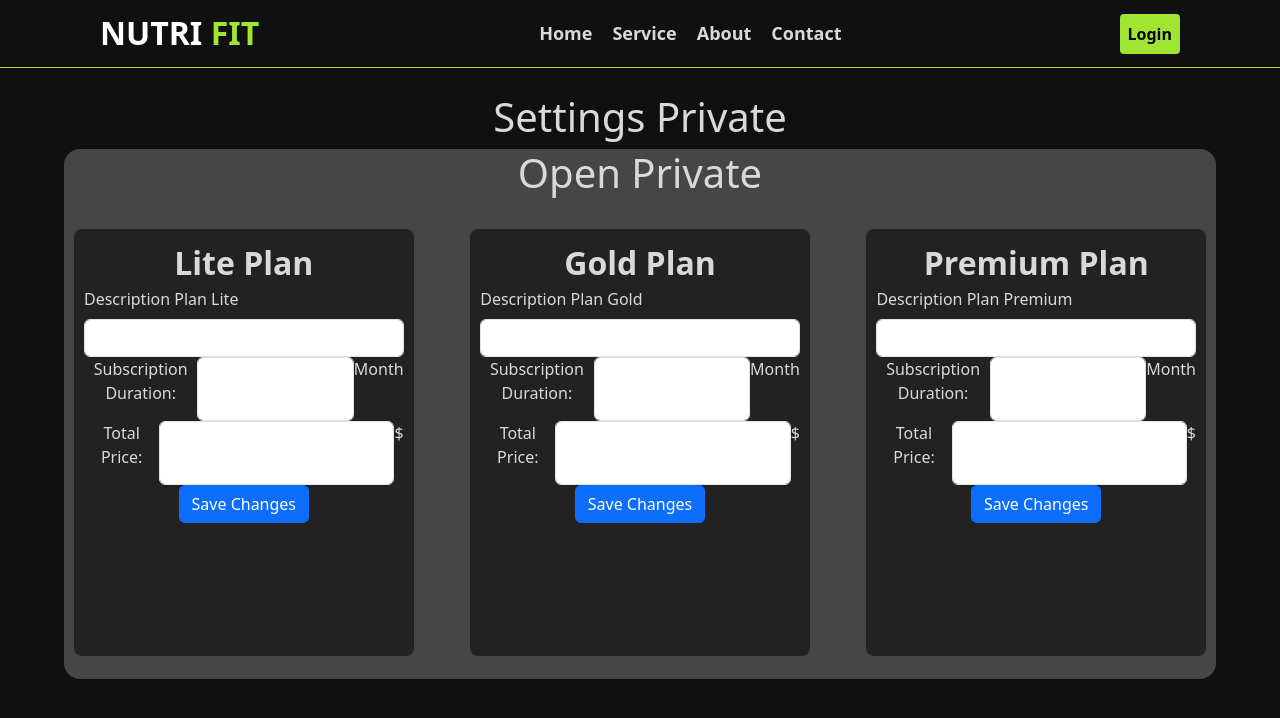
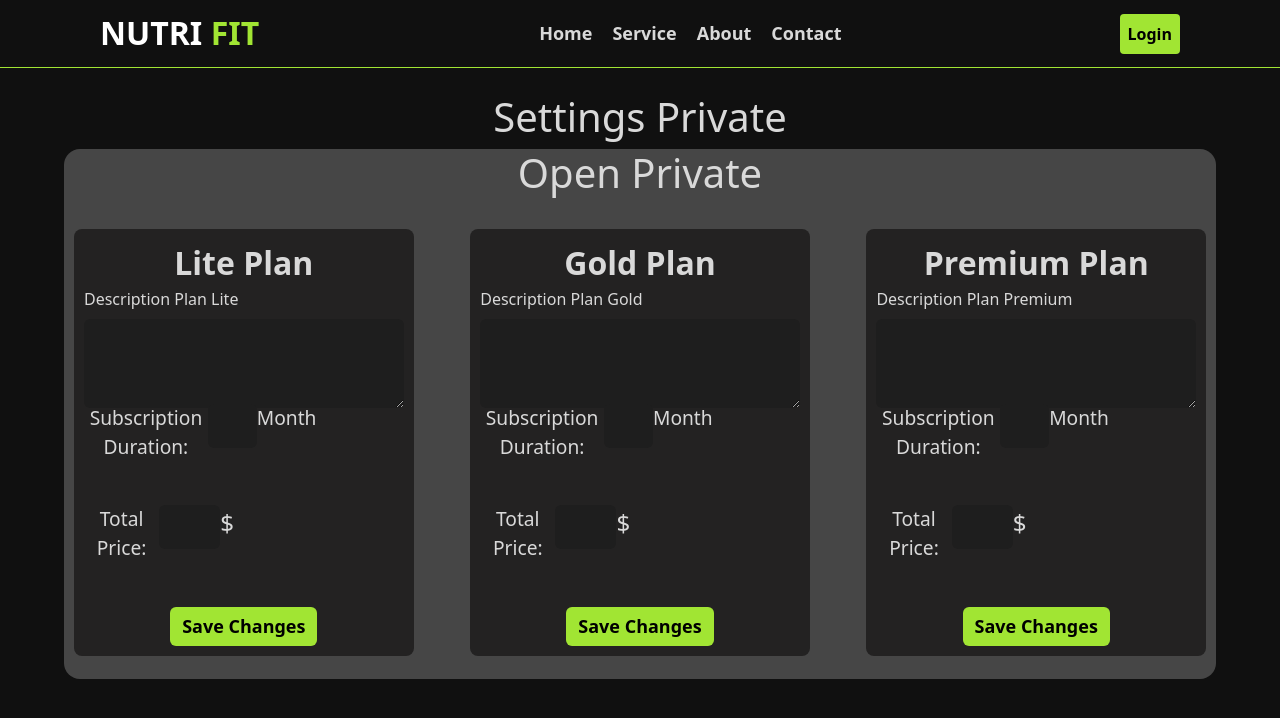
Before and after one commit to usfaql/MERAKI_Academy_Project_5_forked, a React (Create React App) app in the folder frontend/: page /coach/private/setting in a window 1280 px wide. Shown: the top 718 px of the page. Built offline with nearby package versions, Linux system fonts and the light colour scheme.

Commit message:
Some adding On Style Of Setting Component

```diff
--- a/frontend/src/components/Home/CoachPrivate/Settings/Settings.css
+++ b/frontend/src/components/Home/CoachPrivate/Settings/Settings.css
@@ -37,17 +37,33 @@
     flex-direction: column;
     /* justify-content: space-between; */
 }
+.inputs{
+    height: 90% ;
+    display: flex;
+    flex-direction: column;
+    justify-content: space-between;
+}
 .Description-Input{
     text-align: left;
+    height: 25%;
 }
 .Plan-Title{
     font-weight: bold;
     font-size:xx-large ;
 }
 .Sub-Duration,.Price{
+    width: 100%;
     display: flex;
     justify-content: space-between;
 }
 .month,.num-price {
+    width: 100%;
     display: flex;
 }
+.Save-Btn Button{
+    border: 0;
+    font-size: large;
+    background-color: #A1E533;
+    color : black;
+    font-weight: bold;
+}
--- a/frontend/src/components/Home/CoachPrivate/Settings/Settings.js
+++ b/frontend/src/components/Home/CoachPrivate/Settings/Settings.js
@@ -22,31 +22,38 @@ const Settings = () => {
             <div className='Plan-Title'>
                 {ele} Plan
             </div>
-            <div className='Description-Input'>
+            <div className='inputs'>
+                 <div className='Description-Input'>
             <Form.Label>Description Plan {ele}</Form.Label>
       <Form.Control
-        type="text"/>
+      style={{height:"100%",backgroundColor:"#1e1e1e",border:"0",color:"white"}}
+      as="textarea" rows={3}/>
             </div>
             <div className='Sub-Duration'>
-                <p>Subscription Duration:</p>
+                <p style={{fontSize:"larger"}}>Subscription Duration:</p>
                 <div className='month'>
       <Form.Control
+      style={{height:"60%",width:"25%",backgroundColor:"#1e1e1e",border:"0",color:"white"}}
         type="number"/>
-                <p>Month</p></div>
+                <p style={{fontSize:"larger"}}>Month</p></div>
 
             </div>
             <div className='Price'>
-                <p>Total Price:</p>
+                <p style={{fontSize:"larger"}}>Total Price:</p>
                 <div className='num-price'>
                 <Form.Control
+                style={{height:"60%",width:"25%",backgroundColor:"#1e1e1e",border:"0",color:"white"}}
         type="number"/>
-                <p>$</p>
+                <p style={{fontSize:"x-large"}}>$</p>
                 </div>
 
             </div>
             <div className='Save-Btn'>
                 <Button>Save Changes</Button>
             </div>
+            </div>
+
+
         </div>
         )}
 
```
